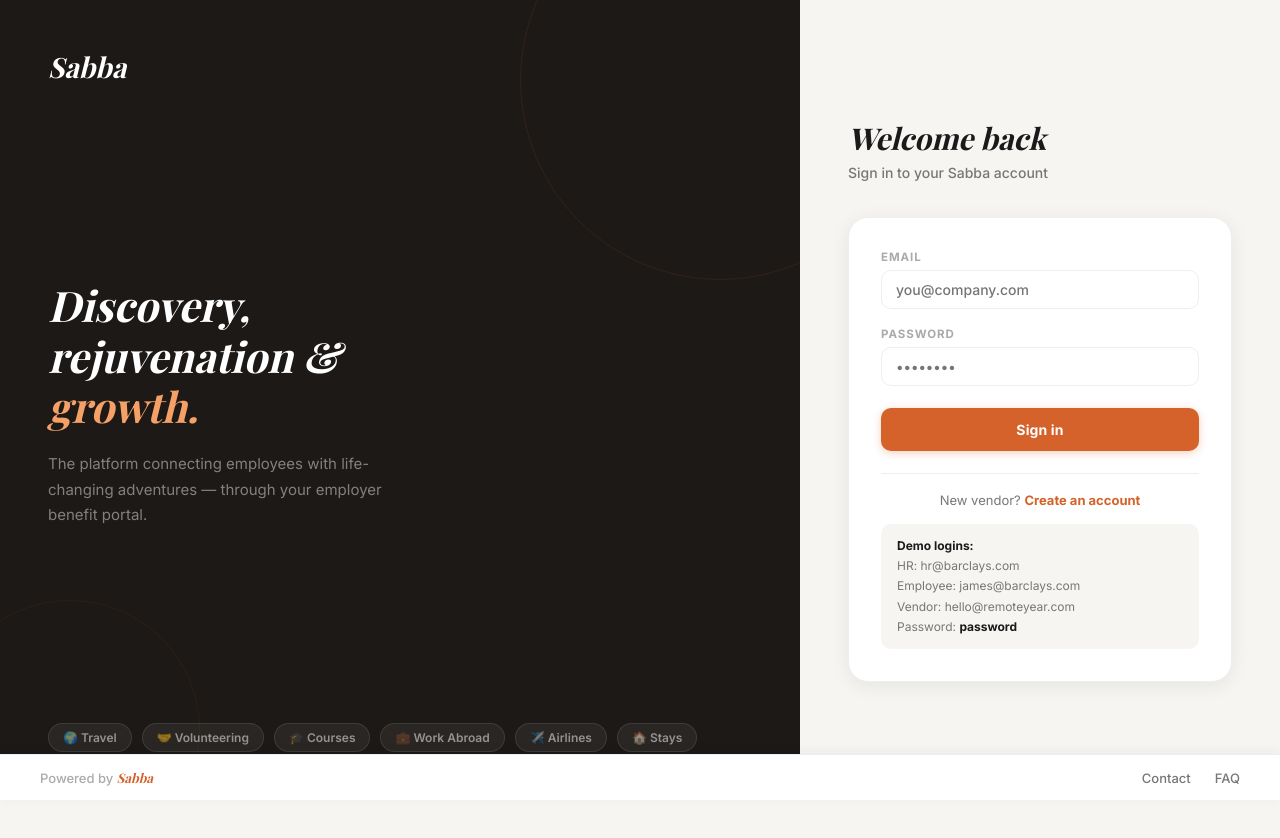
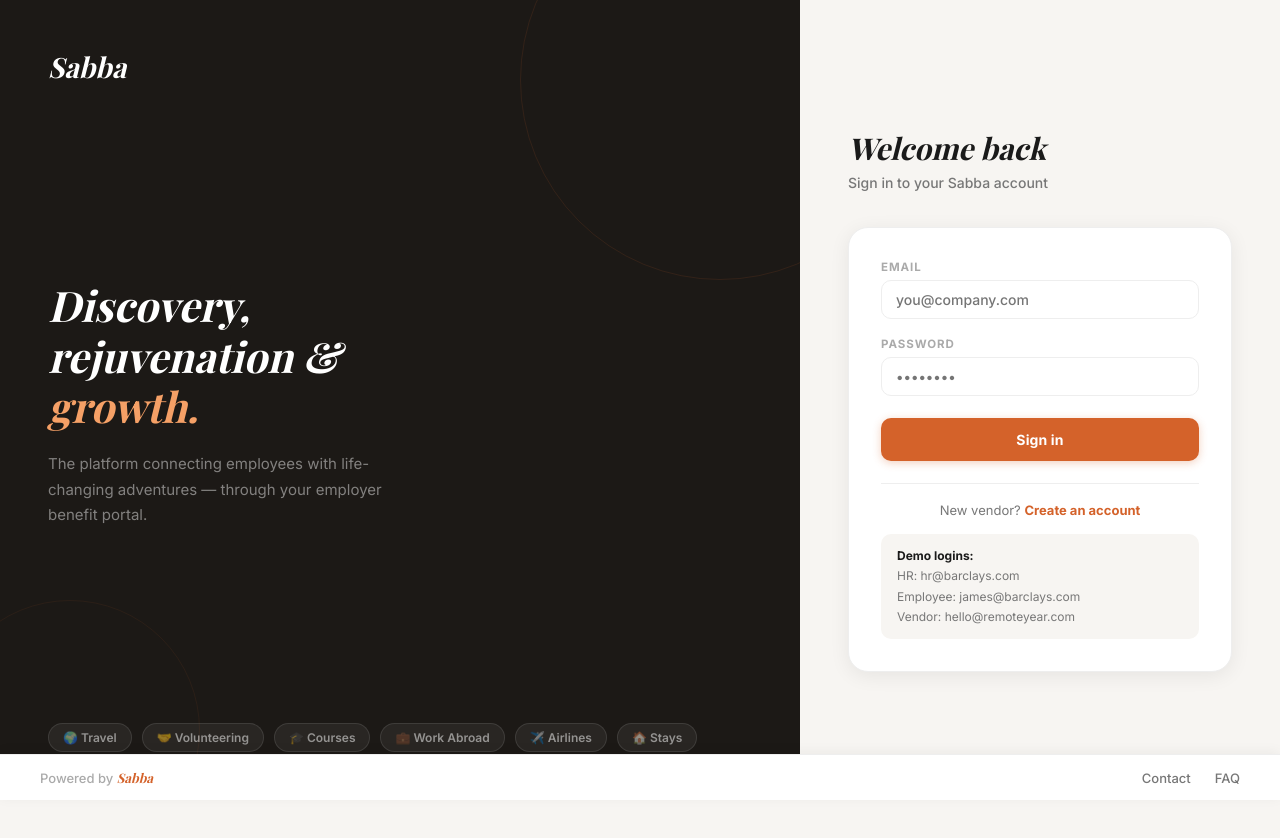
Before and after one commit to sabbaplatform-jpg/Sabba, a React (Create React App) app in the folder frontend/: page /login in a window 1280 px wide. Shown: the top 838 px of the page. Built offline with nearby package versions, Linux system fonts and the light colour scheme; a web font is replaced by a local one.

Commit message:
Remove demo password from login page

```diff
--- a/frontend/src/pages/Login.js
+++ b/frontend/src/pages/Login.js
@@ -87,8 +87,7 @@
               <strong style={{ color: colors.dark }}>Demo logins:</strong><br/>
               HR: hr@barclays.com<br/>
               Employee: james@barclays.com<br/>
-              Vendor: hello@remoteyear.com<br/>
-              Password: <strong style={{ color: colors.dark }}>password</strong>
+              Vendor: hello@remoteyear.com
             </div>
           </div>
         </div>
```
